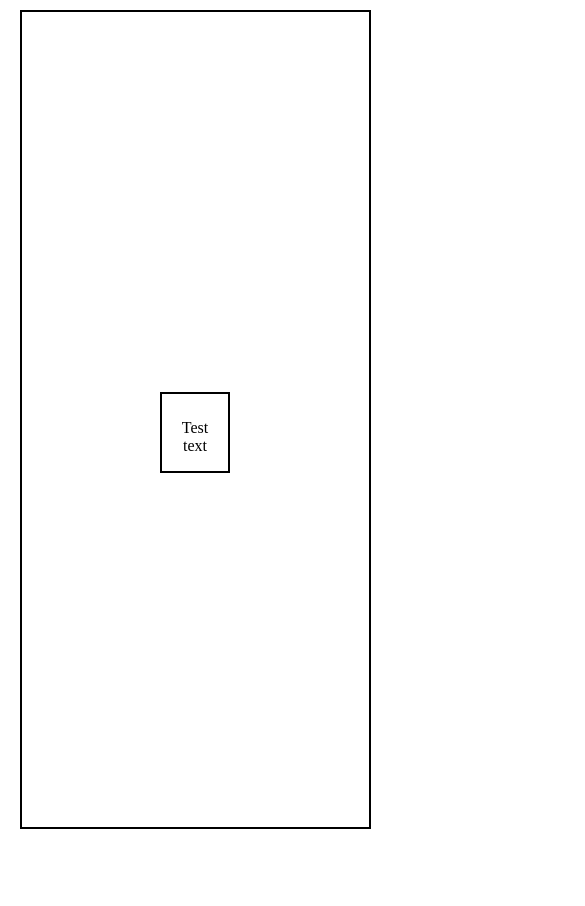
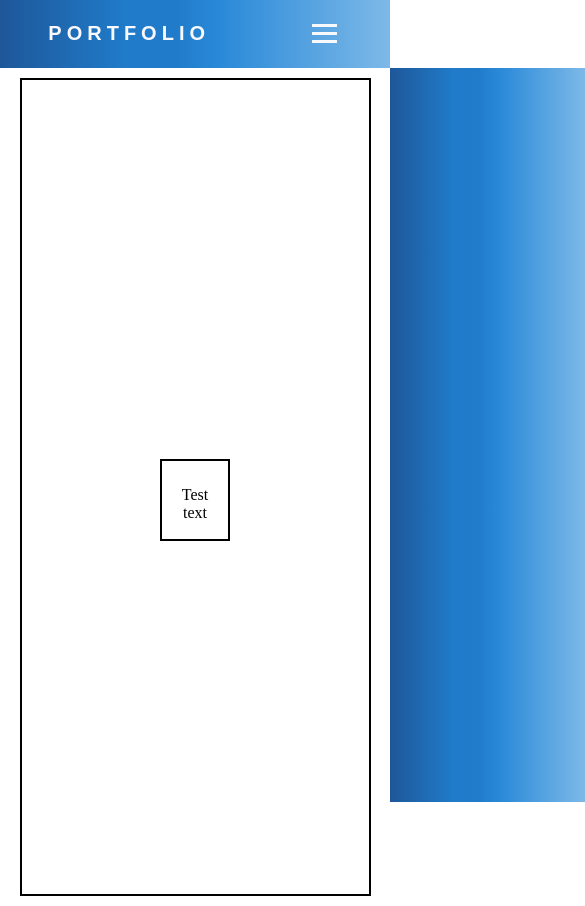
Before and after one commit to AdolfCarr/Portfolio_Web, a plain HTML site: page index.html in a window 390 px wide. Shown: the whole page, 585 px wide, since content can reach past the window. Before the commit the page ends 844 px from the top, so only its background shows below. Drawn offline with Linux system fonts and the light colour scheme.

Commit message:
Adding navbar completely responsive

```diff
--- /dev/null
+++ b/css/navBar_style.css
@@ -0,0 +1,160 @@
+* {
+  margin: 0px;
+  padding: 0px;
+  box-sizing: border-box;
+}
+nav {
+  display: flex;
+  justify-content: space-around;
+  align-items: center;
+  min-height: 8vh;
+  background: #1e5799;
+  background: -moz-linear-gradient(
+    left,
+    #1e5799 0%,
+    #207cca 33%,
+    #207cca 45%,
+    #2989d8 56%,
+    #7db9e8 100%
+  );
+  background: -webkit-linear-gradient(
+    left,
+    #1e5799 0%,
+    #207cca 33%,
+    #207cca 45%,
+    #2989d8 56%,
+    #7db9e8 100%
+  );
+  background: linear-gradient(
+    to right,
+    #1e5799 0%,
+    #207cca 33%,
+    #207cca 45%,
+    #2989d8 56%,
+    #7db9e8 100%
+  );
+  filter: progid:DXImageTransform.Microsoft.gradient( startColorstr='#1e5799', endColorstr='#7db9e8',GradientType=1 );
+  font-family: "Poppins", sans-serif;
+}
+.logo {
+  color: #f8f8ff;
+  text-transform: uppercase;
+  letter-spacing: 5px;
+  font-size: 20px;
+}
+.nav-links {
+  display: flex;
+  justify-content: space-around;
+  width: 50%;
+}
+.nav-links li {
+  list-style: none;
+}
+.nav-links a {
+  color: #f8f8ff;
+  text-decoration: none;
+  letter-spacing: 3px;
+  font-weight: bold;
+  font-size: 14px;
+}
+.burger {
+  display: none;
+  cursor: pointer;
+}
+.burger div {
+  width: 25px;
+  height: 3px;
+  background-color: #f8f8ff;
+  margin: 5px;
+  transition: all 0.4s ease;
+}
+
+@media screen and (max-width: 1300px) {
+  .nav-links {
+    width: 60%;
+  }
+}
+@media screen and (max-width: 900px) {
+  body {
+    overflow-x: hidden;
+  }
+  .nav-links {
+    position: absolute;
+    right: 0px;
+    height: 87vh;
+    top: 8vh;
+    background: #1e5799;
+    background: -moz-linear-gradient(
+      left,
+      #1e5799 0%,
+      #207cca 33%,
+      #207cca 45%,
+      #2989d8 56%,
+      #7db9e8 100%
+    );
+    background: -webkit-linear-gradient(
+      left,
+      #1e5799 0%,
+      #207cca 33%,
+      #207cca 45%,
+      #2989d8 56%,
+      #7db9e8 100%
+    );
+    background: linear-gradient(
+      to right,
+      #1e5799 0%,
+      #207cca 33%,
+      #207cca 45%,
+      #2989d8 56%,
+      #7db9e8 100%
+    );
+    filter: progid:DXImageTransform.Microsoft.gradient( startColorstr='#1e5799', endColorstr='#7db9e8',GradientType=1 );
+    display: flex;
+    flex-direction: column;
+    align-items: center;
+    width: 50%;
+    /* 100% width would be better */
+    transform: translateX(100%);
+    transition: transform 0.5s ease-in;
+  }
+  .nav-links li {
+    opacity: 0;
+  }
+  .burger {
+    display: block;
+  }
+}
+.nav-active {
+  transform: translateX(0%);
+}
+
+@keyframes navLinkFade {
+  from {
+    opacity: 0;
+    transform: translateX(50px);
+  }
+  to {
+    opacity: 1;
+    transform: translateX(0px);
+  }
+}
+.toggle .line1 {
+  transform: rotate(-45deg) translate(-5px, 6px);
+}
+.toggle .line2 {
+  opacity: 0;
+}
+.toggle .line3 {
+  transform: rotate(45deg) translate(-5px, -6px);
+}
+
+/* @media screen and (max-width: 1300px) {
+    body {
+      background-color: aqua;
+    }
+  }
+  @media screen and (max-width: 900px) {
+    body {
+      background-color: rgb(0, 68, 255);
+    }
+  } */
--- a/index.html
+++ b/index.html
@@ -5,14 +5,35 @@
     <meta http-equiv="X-UA-Compatible" content="IE=edge">
     <meta name="viewport" content="width=device-width, initial-scale=1.0">
     <link rel="stylesheet" href="css/test_box_style.css">
+    <link rel="stylesheet" href="css/navBar_style.css">
     <title>Portfolio</title>
 </head>
 <body>
+     <!--navbar start-->
+     <nav>
+        <div class="logo">
+            <h4>Portfolio</h4>
+        </div>
+        <ul class="nav-links">
+            <li><a href="#">Home</a></li>
+            <li><a href="#about">About</a></li>
+            <li><a href="#skills">Skills</a></li>
+            <li><a href="#work">Experience</a></li>
+            <li><a href="#hobbies">Hobbies</a></li>
+            <li><a href="#contact">Contact</a></li>
+        </ul>
+        <div class="burger">
+            <div class="line1"></div>
+            <div class="line2"></div>
+            <div class="line3"></div>
+        </div>
+    </nav>
     <!--Test box-->
     <div class="box">
         <div class="inner-box">
             <p>Test text</p>
         </div>
     </div>
+    <script src="js/navBar.js"></script>
 </body>
 </html>
--- /dev/null
+++ b/js/navBar.js
@@ -0,0 +1,23 @@
+const navSlide = () => {
+    const burger = document.querySelector('.burger');
+    const nav = document.querySelector('.nav-links');
+    const navLinks = document.querySelectorAll('.nav-links li');
+    //Toggle Nav
+    burger.addEventListener('click', () => {
+        nav.classList.toggle('nav-active');
+        //Animate Links
+        navLinks.forEach((link, index) => {
+            if (link.style.animation) {
+                link.style.animation = '';
+            } else {
+                link.style.animation = `navLinkFade 0.5s ease forwards ${index / 7 + 0.4}s`;
+            }
+        });
+        //Burger Animation
+        burger.classList.toggle('toggle');
+    });
+
+
+}
+
+navSlide();
```
